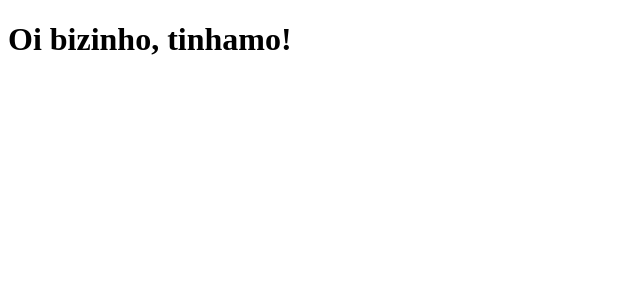
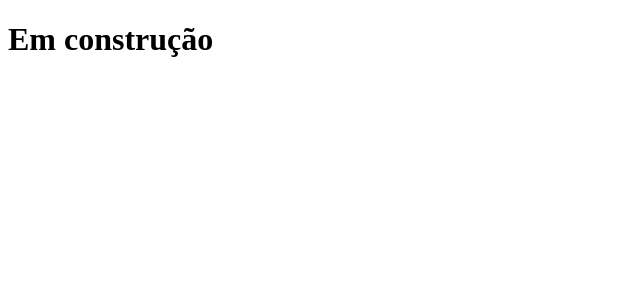
Before and after one commit to ana-aayres/clone-tabnews, a Next.js app: page / in a window 1280 px wide. Shown: the top 300 px of the page, without its empty margins (0-640 px from the left). Built offline with nearby package versions, Linux system fonts and the light colour scheme.

Commit message:
instalar `jest` e configurar scripts

```diff
--- a/package.json
+++ b/package.json
@@ -6,7 +6,9 @@
   "scripts": {
     "dev": "next dev",
     "lint:check": "prettier --check .",
-    "lint:fix": "prettier --write ."
+    "lint:fix": "prettier --write .",
+    "test": "jest",
+    "test:watch": "jest --watch"
   },
   "author": "",
   "license": "MIT",
@@ -16,6 +18,7 @@
     "react-dom": "^18.2.0"
   },
   "devDependencies": {
+    "jest": "^29.6.2",
     "prettier": "^3.6.2"
   }
 }
--- a/pages/index.js
+++ b/pages/index.js
@@ -1,5 +1,5 @@
 function Home() {
-  return <h1>Oi bizinho, tinhamo!</h1>;
+  return <h1>Em construção</h1>;
 }
 
 export default Home;
```
Also changed, not shown: 1 other file (tests, documents, lock files or other folders).
